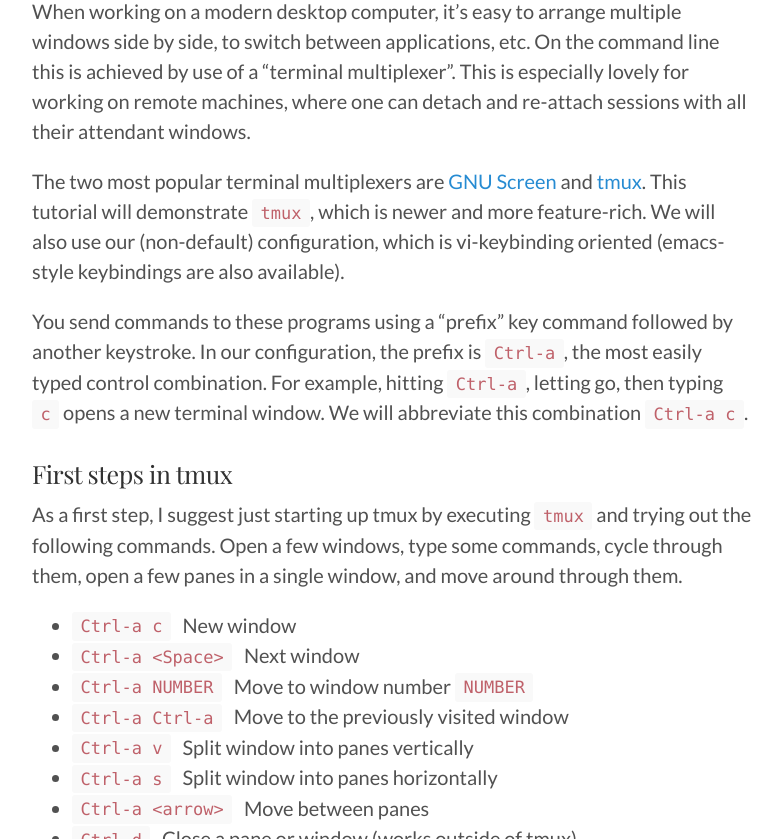
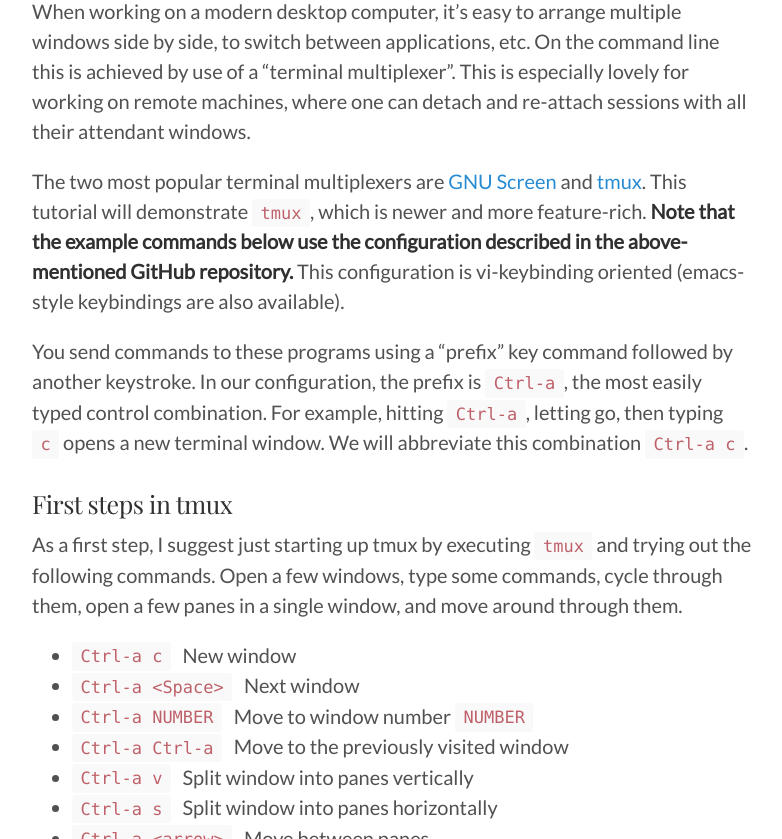
Before and after one commit to matsens/erick, a Jekyll site: the page built from _posts/2020-01-04-2nd-gen-interactive-shell.md, in a window 1280 px wide and 900 px high, scrolled down 1152 px, cut to the strip 61-900 px from the top of the window. Shown: the whole strip, without its empty margins (248-1030 px from the left). Built offline with Jekyll 4.4.1, drawn with Linux system fonts in a browser that asks for light colours.

Commit message:
Clarifying about the tmux commands

```diff
--- a/_posts/2020-01-04-2nd-gen-interactive-shell.md
+++ b/_posts/2020-01-04-2nd-gen-interactive-shell.md
@@ -38,7 +38,8 @@
 
 The two most popular terminal multiplexers are [GNU Screen](https://www.gnu.org/software/screen/manual/screen.html) and [tmux](https://github.com/tmux/tmux/wiki).
 This tutorial will demonstrate `tmux`, which is newer and more feature-rich.
-We will also use our (non-default) configuration, which is vi-keybinding oriented (emacs-style keybindings are also available).
+**Note that the example commands below use the configuration described in the above-mentioned GitHub repository.**
+This configuration is vi-keybinding oriented (emacs-style keybindings are also available).
 
 You send commands to these programs using a "prefix" key command followed by another keystroke.
 In our configuration, the prefix is `Ctrl-a`, the most easily typed control combination.
```
